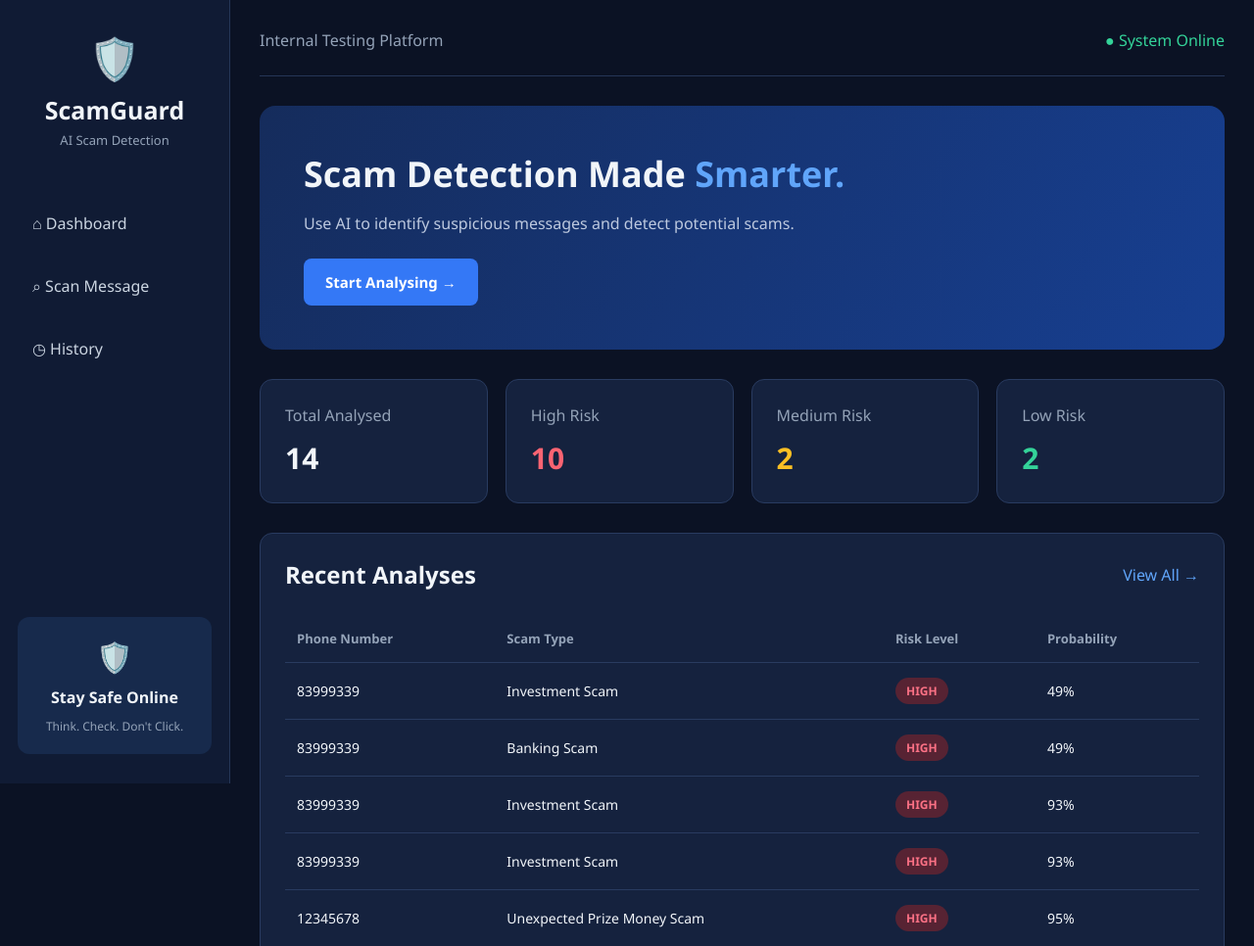
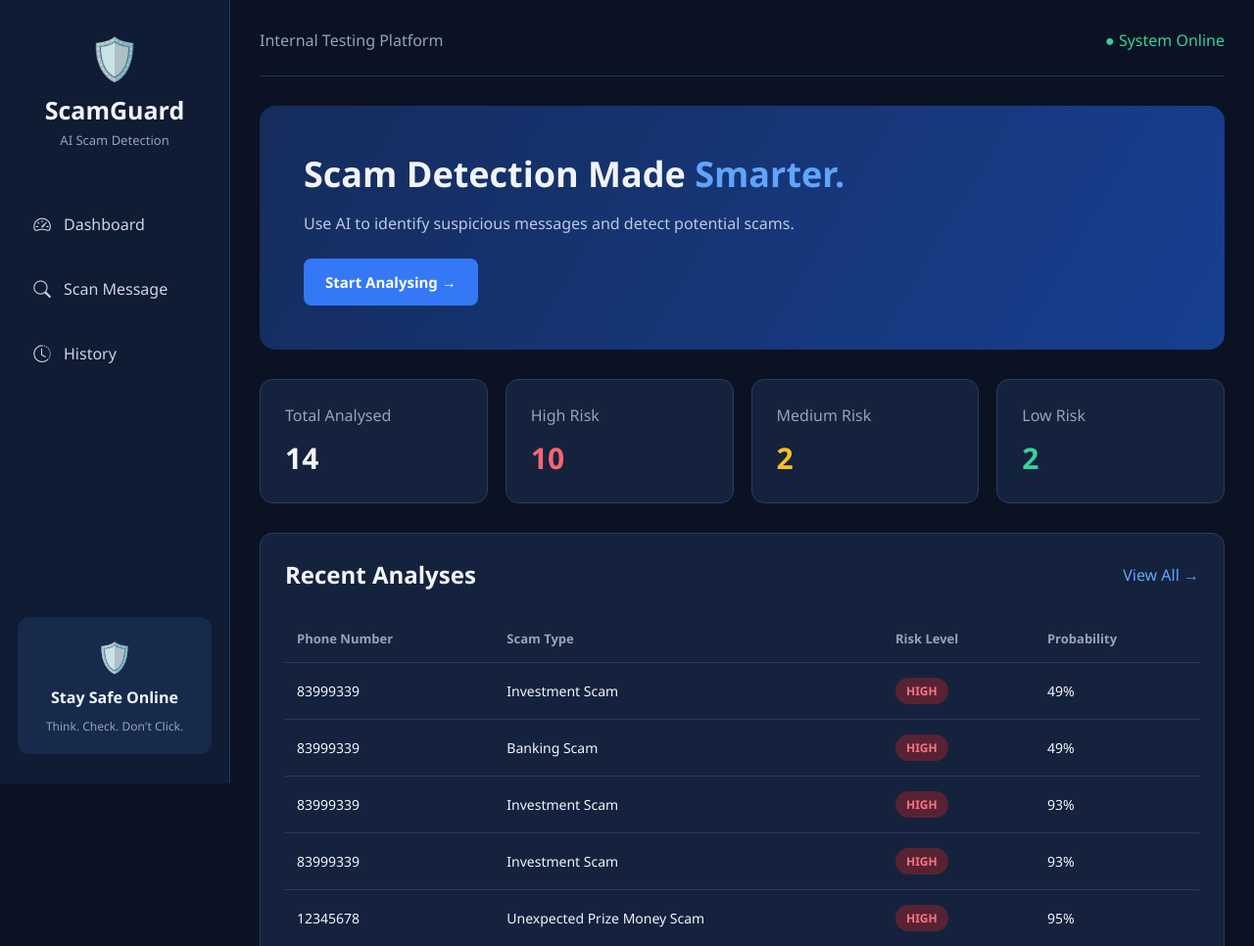
Before and after one commit to Jon1oh/DevOps-Team-6, a Flask app: page / in a window 1280 px wide. Shown: the top 966 px of the page at 98% size. Run offline with Flask 3, Linux system fonts and the light colour scheme; parts of the project's set-up code (start-up, migrations or seed data) failed here and were passed over.

Commit message:
formats menu options and uses Bootstrap icons

```diff
--- a/app/analyzers/gemini_analyzer.py
+++ b/app/analyzers/gemini_analyzer.py
@@ -116,7 +116,7 @@ class GeminiAiAnalyzer(AiAnalyzer):
 
     def analyze_message(self, record: Record):
         prompt = self.build_prompt(record.message, record.country_code + record.phone_number)
-        print(f"Message analysis in progress using Google Gemini {self._model}. This may take a while... \n")
+        print(f"Message analysis in progress using Google Gemini {self._model}. This may take a while... ")
 
         try:
             response = self.get_ai_output(prompt)
--- a/app/static/css/style.css
+++ b/app/static/css/style.css
@@ -59,6 +59,15 @@ body {
     padding: 15px;
     border-radius: 9px;
     transition: 0.2s;
+    display: flex;
+    align-items: center;
+    gap: 12px;
+}
+
+.sidebar nav a .bi {
+    width: 20px;
+    font-size: 1.1rem;
+    text-align: center;
 }
 
 .sidebar nav a:hover {
--- a/app/templates/base.html
+++ b/app/templates/base.html
@@ -6,6 +6,7 @@
     <meta name="viewport" content="width=device-width, initial-scale=1.0">
     <title>{% block title %}ScamGuard{% endblock %}</title>
     <link rel="stylesheet" href="{{ url_for('static', filename='css/style.css') }}?v=2">
+    <link rel="stylesheet" href="https://cdn.jsdelivr.net/npm/bootstrap-icons@1.13.2/font/bootstrap-icons.min.css">
 </head>
 <body>
 
@@ -19,9 +20,18 @@
         </div>
 
         <nav>
-            <a href="{{ url_for('dashboard') }}">⌂ Dashboard</a>
-            <a href="{{ url_for('scanner') }}">⌕ Scan Message</a>
-            <a href="{{ url_for('history') }}">◷ History</a>
+            <a href="{{ url_for('dashboard') }}">
+                <i class="bi bi-speedometer2" aria-hidden="true"></i>
+                <span>Dashboard</span>
+            </a>
+            <a href="{{ url_for('scanner') }}">
+                <i class="bi bi-search" aria-hidden="true"></i>
+                <span>Scan Message</span>
+            </a>
+            <a href="{{ url_for('history') }}">
+                <i class="bi bi-clock-history" aria-hidden="true"></i>
+                <span>History</span>
+            </a>
         </nav>
 
         <div class="sidebar-footer">
```
